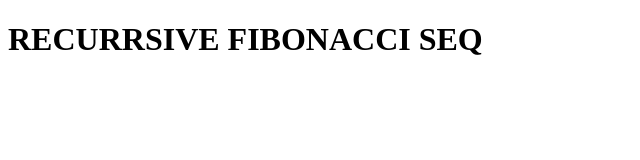
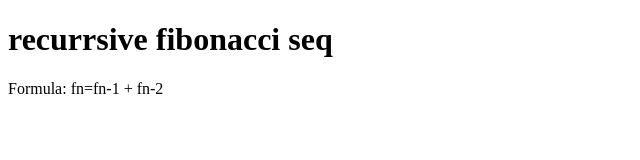
Before and after one commit to sulamanshahbukhari/AdvancedJavascript, a plain HTML site: page JavascriptAlgosDS/Algos/RecurrsiveFibonacci.html in a window 1280 px wide. Shown: the whole page, without its empty margins (0-640 px from the left). Drawn offline with Linux system fonts and the light colour scheme.

Commit message:
recfib formula added

```diff
--- a/JavascriptAlgosDS/Algos/RecurrsiveFibonacci.html
+++ b/JavascriptAlgosDS/Algos/RecurrsiveFibonacci.html
@@ -8,7 +8,10 @@
 </head>
 <body>
 
-<h1>RECURRSIVE FIBONACCI SEQ</h1>
+<h1 style="text-transform:lowercase">RECURRSIVE FIBONACCI SEQ</h1>
+<p>
+    Formula:  fn=fn-1 + fn-2
+</p>
 
     <script>
         "use strict"
```
